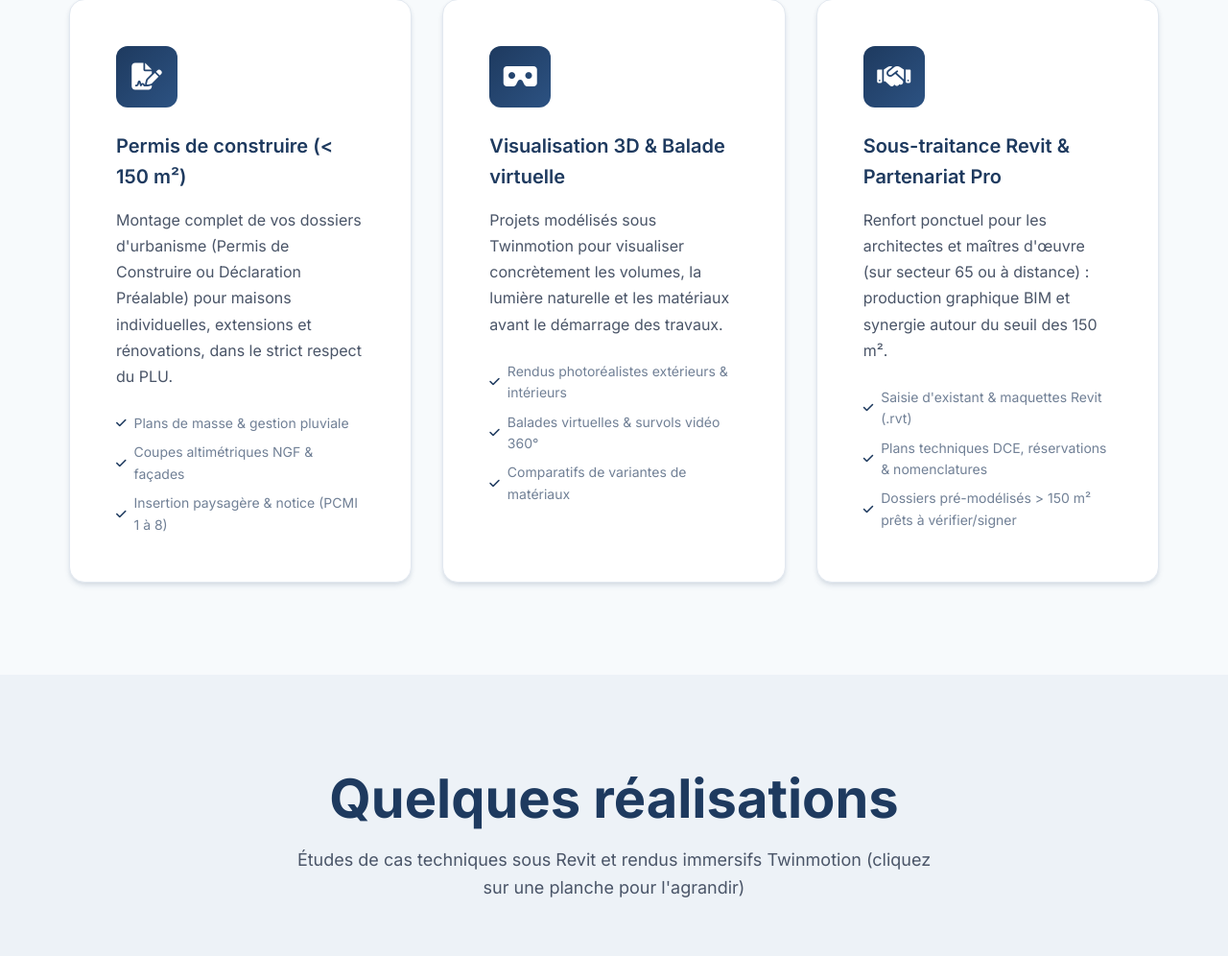
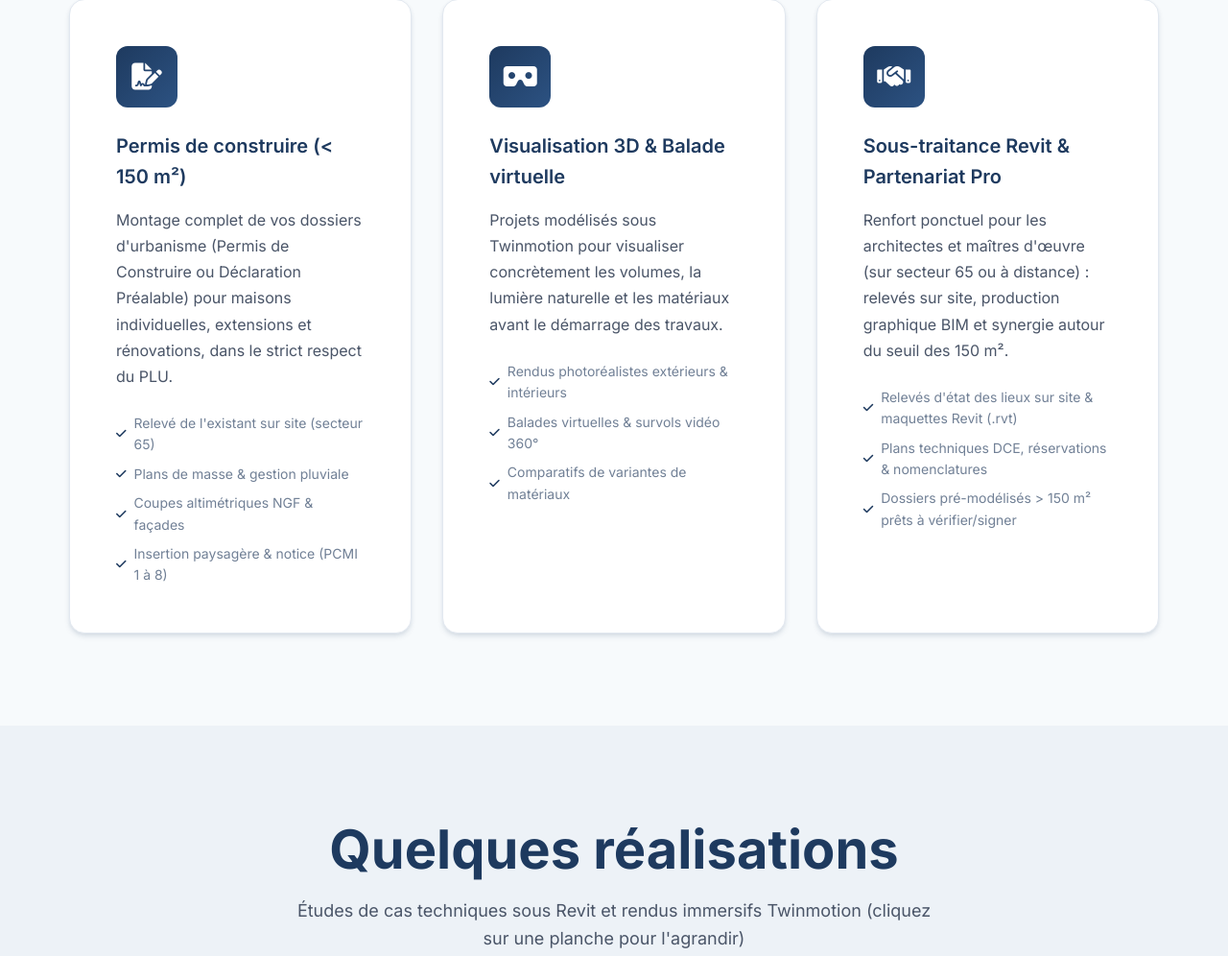
Before and after one commit to Urnidzen/R-T, a plain HTML site: page index.html in a window 1280 px wide. Shown: the part 1102-2098 px from the top of the page at 96% size. Drawn offline with Linux system fonts and the light colour scheme.

Commit message:
Enhance service details with site survey information
Updated service descriptions to include site surveys and Revit models.

```diff
--- a/index.html
+++ b/index.html
@@ -146,6 +146,7 @@
                             Montage complet de vos dossiers d'urbanisme (Permis de Construire ou Déclaration Préalable) pour maisons individuelles, extensions et rénovations, dans le strict respect du PLU.
                         </p>
                         <ul class="service-card__features">
+                            <li><i class="fas fa-check" aria-hidden="true"></i> Relevé de l'existant sur site (secteur 65)</li>
                             <li><i class="fas fa-check" aria-hidden="true"></i> Plans de masse &amp; gestion pluviale</li>
                             <li><i class="fas fa-check" aria-hidden="true"></i> Coupes altimétriques NGF &amp; façades</li>
                             <li><i class="fas fa-check" aria-hidden="true"></i> Insertion paysagère &amp; notice (PCMI 1 à 8)</li>
@@ -175,10 +176,10 @@
                         </div>
                         <h3 class="service-card__title">Sous-traitance Revit &amp; Partenariat Pro</h3>
                         <p class="service-card__description">
-                            Renfort ponctuel pour les architectes et maîtres d'œuvre (sur secteur 65 ou à distance) : production graphique BIM et synergie autour du seuil des 150 m².
+                            Renfort ponctuel pour les architectes et maîtres d'œuvre (sur secteur 65 ou à distance) : relevés sur site, production graphique BIM et synergie autour du seuil des 150 m².
                         </p>
                         <ul class="service-card__features">
-                            <li><i class="fas fa-check" aria-hidden="true"></i> Saisie d'existant &amp; maquettes Revit (.rvt)</li>
+                            <li><i class="fas fa-check" aria-hidden="true"></i> Relevés d'état des lieux sur site &amp; maquettes Revit (.rvt)</li>
                             <li><i class="fas fa-check" aria-hidden="true"></i> Plans techniques DCE, réservations &amp; nomenclatures</li>
                             <li><i class="fas fa-check" aria-hidden="true"></i> Dossiers pré-modélisés &gt; 150 m² prêts à vérifier/signer</li>
                         </ul>
@@ -415,7 +416,7 @@
                         <div class="about__location">
                             <i class="fas fa-map-marker-alt" aria-hidden="true"></i>
                             <p>
-                                Basé à <strong>Arrodets-ez-Angles (65100)</strong>, j'interviens sur tout le secteur de <strong>Bagnères-de-Bigorre</strong>, <strong>Lourdes</strong>, <strong>Tarbes</strong> et les vallées environnantes (jusqu'à 45 min de route), ainsi qu'à distance sur toute la France pour les cabinets d'architecture.
+                                Basé à <strong>Arrodets-ez-Angles (65100)</strong>, j'interviens sur site (relevés, rendez-vous) sur tout le secteur de <strong>Bagnères-de-Bigorre</strong>, <strong>Lourdes</strong>, <strong>Tarbes</strong> et les vallées environnantes (jusqu'à 45 min de route), ainsi qu'à distance sur toute la France pour les cabinets d'architecture (facturation directe en micro-entreprise, TVA non applicable – art. 293 B du CGI).
                             </p>
                         </div>
 
```
